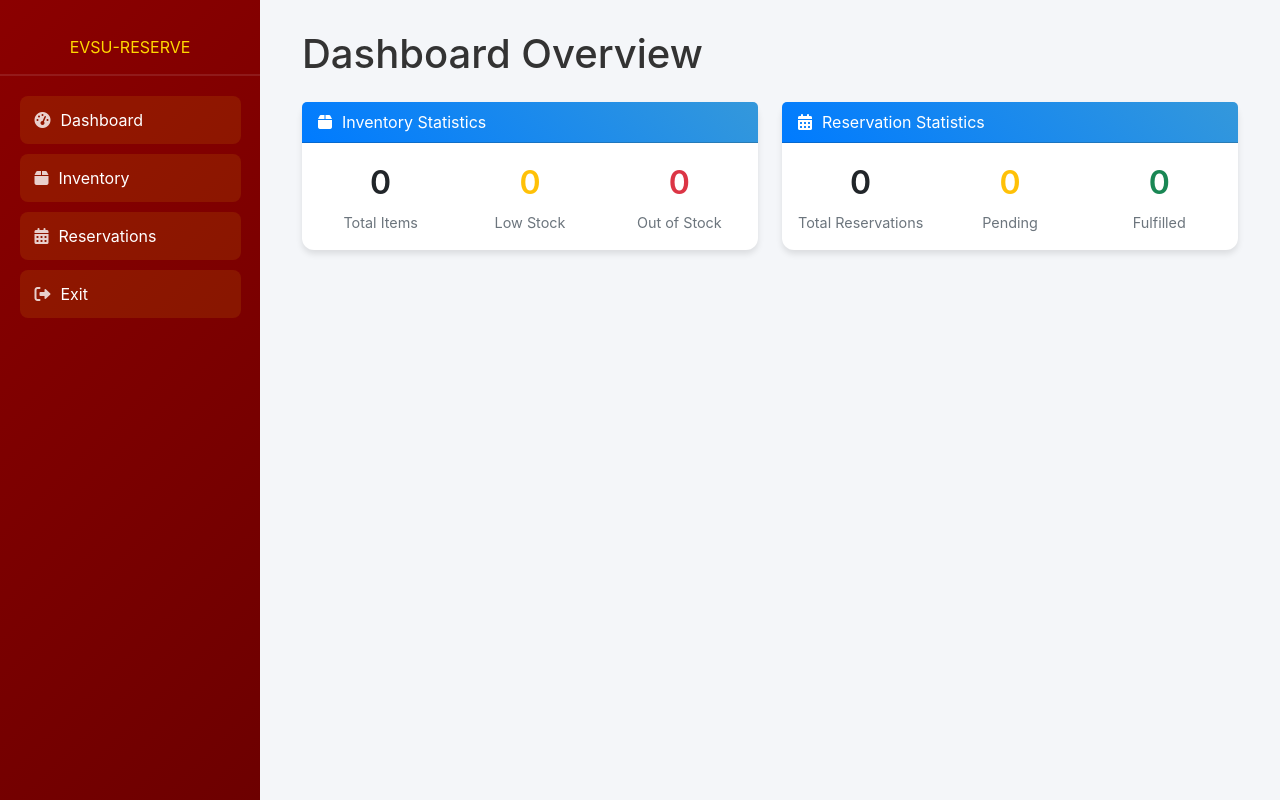
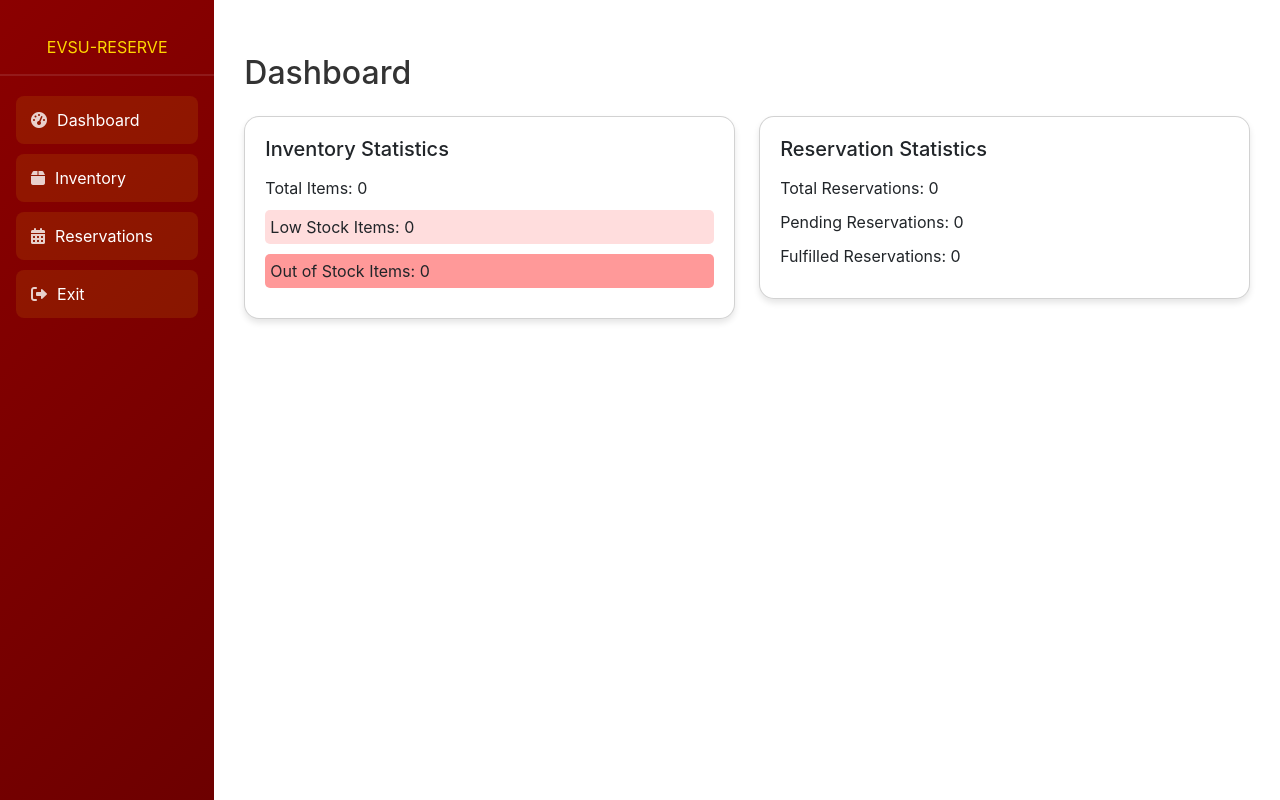
Before and after one commit to Jonard-18/webbased-php, a PHP site: page /staff/dashboard.php in a window 1280 px wide. Run offline with PHP 8.4, Linux system fonts and the light colour scheme; the visitor is signed in with stand-in values (Sample User, id 1); data that the repository does not hold is empty.

Commit message:
Changes to be committed: 	modified:   staff/dashboard.php 	modified:   staff/inventory.php 	new file:   staff/uploads/img_67529c961b54b9.57548021.jpg 	renamed:    staff/uploads/it_org_shirt.jpg -> staff/uploads/img_67529cba1f3207.14339249.jpg 	new file:   staff/uploads/img_67529e35558e18.28095342.png 	new file:   staff/uploads/img_6752a0c0637f25.69386237.jpg 	modified:   student/dashboard.php

```diff
--- a/staff/dashboard.php
+++ b/staff/dashboard.php
@@ -17,7 +17,7 @@ function getInventoryStatistics($conn) {
     $total_result = $conn->query($total_query);
     $stats['total_items'] = $total_result->fetch_assoc()['total'];
 
-    $low_stock_query = "SELECT COUNT(*) as low_stock FROM inventory WHERE quantity < 5";
+    $low_stock_query = "SELECT COUNT(*) as low_stock FROM inventory WHERE quantity < 10";
     $low_stock_result = $conn->query($low_stock_query);
     $stats['low_stock_items'] = $low_stock_result->fetch_assoc()['low_stock'];
 
@@ -54,10 +54,10 @@ function getReservationStatistics($conn) {
 $inventory_stats = getInventoryStatistics($conn);
 $reservation_stats = getReservationStatistics($conn);
 ?>
-
 <!DOCTYPE html>
 <html lang="en">
 <head>
+    <!-- [Keep your existing head content] -->
     <meta charset="UTF-8">
     <meta name="viewport" content="width=device-width, initial-scale=1.0">
     <title>EVSU-RESERVE Dashboard</title>
@@ -65,6 +65,7 @@ $reservation_stats = getReservationStatistics($conn);
     <link href="https://cdn.jsdelivr.net/npm/bootstrap@5.3.0/dist/css/bootstrap.min.css" rel="stylesheet">
     <link rel="stylesheet" href="https://cdnjs.cloudflare.com/ajax/libs/font-awesome/6.0.0/css/all.min.css">
     <style>
+        /* [Keep your existing styles] */
         :root {
             --primary-red: #8B0000;
             --accent-yellow: #FFD700;
@@ -78,6 +79,8 @@ $reservation_stats = getReservationStatistics($conn);
             background-color: var(--light-gray);
             color: #333;
         }
+        .low-stock { background-color: #ffdddd; }
+        .zero-stock { background-color: #ff9999; }
 
         .dashboard-container {
             display: flex;
@@ -132,53 +135,45 @@ $reservation_stats = getReservationStatistics($conn);
             opacity: 0.8;
         }
 
+
         .main-content {
             flex-grow: 1;
             overflow-y: auto;
             padding: 30px;
-            background-color: var(--light-gray);
+            background-color: #ffffff;
         }
 
         .card {
-            border: none;
-            border-radius: 12px;
-            box-shadow: var(--soft-shadow);
+            border-radius: 15px;
+            box-shadow: 0 4px 6px rgba(0, 0, 0, 0.1);
+            padding: 20px;
             margin-bottom: 20px;
-            transition: transform 0.3s ease;
         }
 
-        .card:hover {
-            transform: scale(1.02);
+        .card-title {
+            font-size: 20px;
+            margin-bottom: 15px;
         }
 
-        .card-header {
-            background: linear-gradient(45deg, #007bff, #3498db);
-            color: white;
-            border-top-left-radius: 12px;
-            border-top-right-radius: 12px;
-            display: flex;
-            align-items: center;
+        .stat-item {
+            margin-bottom: 10px;
         }
 
-        .card-header i {
-            margin-right: 10px;
+        .low-stock {
+            background-color: #ffdddd;
+            padding: 5px;
+            border-radius: 5px;
         }
 
-        .statistic-value {
-            font-size: 2rem;
-            font-weight: 600;
-            margin-bottom: 5px;
-        }
-
-        .statistic-label {
-            color: #6c757d;
-            font-size: 0.9rem;
+        .zero-stock {
+            background-color: #ff9999;
+            padding: 5px;
+            border-radius: 5px;
         }
     </style>
 </head>
 <body>
     <div class="dashboard-container">
-        <!-- Sidebar -->
         <div class="sidebar">
             <div class="sidebar-header">
                 EVSU-RESERVE
@@ -195,69 +190,37 @@ $reservation_stats = getReservationStatistics($conn);
             <a href="../auth/Logout.php" class="nav-button" style="margin-top: auto;">
                 <i class="fas fa-sign-out-alt"></i> Exit
             </a>
-
         </div>
 
-        <!-- Main Content -->
-        <div class="main-content">
-            <div class="container-fluid">
-                <h1 class="mb-4">Dashboard Overview</h1>
+
+        <div class="main-content container-fluid">
+            <h2 class="my-4">Dashboard</h2>
 
             <div class="row">
-                    <!-- Inventory Statistics Card -->
                 <div class="col-md-6">
                     <div class="card">
-                            <div class="card-header">
-                                <i class="fas fa-box"></i>Inventory Statistics
+                        <h5 class="card-title">Inventory Statistics</h5>
+                        <div class="stat-item">Total Items: <?php echo $inventory_stats['total_items']; ?></div>
+                        <div class="stat-item low-stock">Low Stock Items: <?php echo $inventory_stats['low_stock_items']; ?></div>
+                        <div class="stat-item zero-stock">Out of Stock Items: <?php echo $inventory_stats['out_of_stock_items']; ?></div>
                     </div>
-                            <div class="card-body">
-                                <div class="row text-center">
-                                    <div class="col-4">
-                                        <div class="statistic-value"><?php echo $inventory_stats['total_items']; ?></div>
-                                        <div class="statistic-label">Total Items</div>
                 </div>
-                                    <div class="col-4">
-                                        <div class="statistic-value text-warning"><?php echo $inventory_stats['low_stock_items']; ?></div>
-                                        <div class="statistic-label">Low Stock</div>
-                                    </div>
-                                    <div class="col-4">
-                                        <div class="statistic-value text-danger"><?php echo $inventory_stats['out_of_stock_items']; ?></div>
-                                        <div class="statistic-label">Out of Stock</div>
+                <div class="col-md-6">
+                    <div class="card">
+                        <h5 class="card-title">Reservation Statistics</h5>
+                        <div class="stat-item">Total Reservations: <?php echo $reservation_stats['total_reservations']; ?></div>
+                        <div class="stat-item">Pending Reservations: <?php echo $reservation_stats['pending_reservations']; ?></div>
+                        <div class="stat-item">Fulfilled Reservations: <?php echo $reservation_stats['fulfilled_reservations']; ?></div>
                     </div>
                 </div>
             </div>
         </div>
     </div>
 
-                    <!-- Reservation Statistics Card -->
-                    <div class="col-md-6">
-                        <div class="card">
-                            <div class="card-header bg-success">
-                                <i class="fas fa-calendar-alt"></i>Reservation Statistics
-                            </div>
-                            <div class="card-body">
-                                <div class="row text-center">
-                                    <div class="col-4">
-                                        <div class="statistic-value"><?php echo $reservation_stats['total_reservations']; ?></div>
-                                        <div class="statistic-label">Total Reservations</div>
-                                    </div>
-                                    <div class="col-4">
-                                        <div class="statistic-value text-warning"><?php echo $reservation_stats['pending_reservations']; ?></div>
-                                        <div class="statistic-label">Pending</div>
-                                    </div>
-                                    <div class="col-4">
-                                        <div class="statistic-value text-success"><?php echo $reservation_stats['fulfilled_reservations']; ?></div>
-                                        <div class="statistic-label">Fulfilled</div>
-                                    </div>
-                                </div>
-                            </div>
-                        </div>
-                    </div>
-                </div>
-            </div>
         </div>
     </div>
 
+    <!-- Bootstrap JS and dependencies -->
     <script src="https://cdn.jsdelivr.net/npm/bootstrap@5.3.0/dist/js/bootstrap.bundle.min.js"></script>
 </body>
 </html>
```
Also changed, not shown: staff/inventory.php (+22 -14 lines), student/dashboard.php (+14 -7 lines), staff/uploads/img_67529c961b54b9.57548021.jpg (added), staff/uploads/img_67529cba1f3207.14339249.jpg (renamed from staff/uploads/it_org_shirt.jpg), staff/uploads/img_67529e35558e18.28095342.png (added), staff/uploads/img_6752a0c0637f25.69386237.jpg (added). Lines whose indentation alone changed are shown as unchanged.
